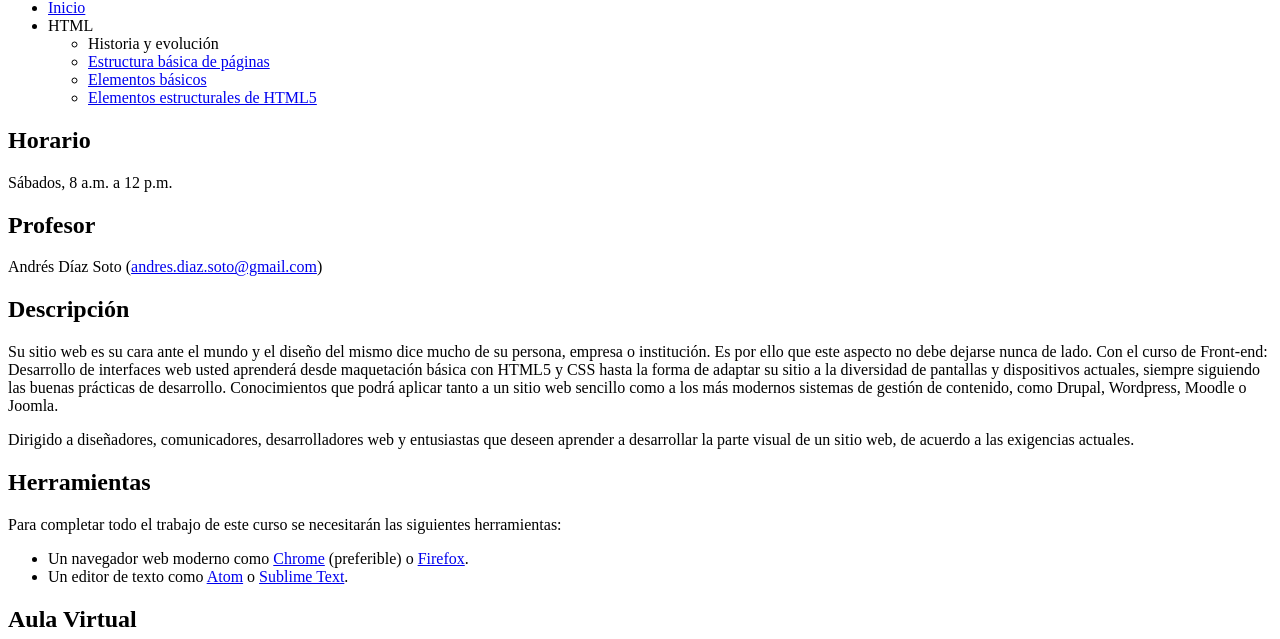
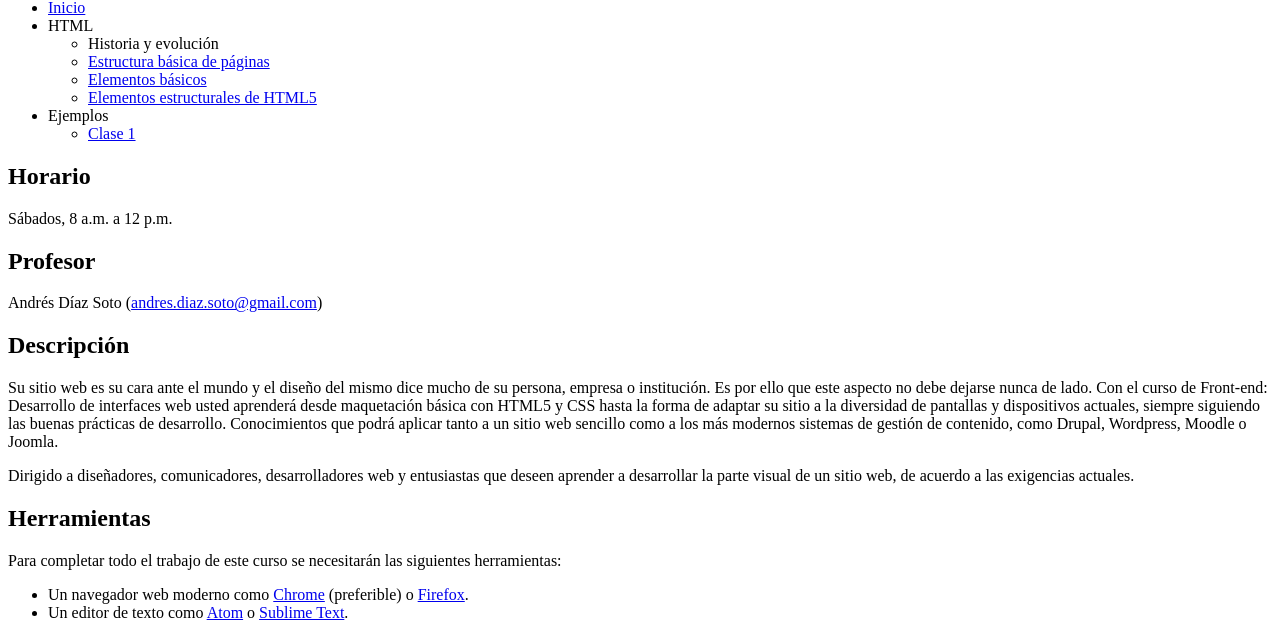
Before and after one commit to cienvaras/interfaces-web, a plain HTML site: page index.html in a window 1280 px wide. Shown: the part 128-767 px from the top of the page. Drawn offline with Linux system fonts and the light colour scheme.

Commit message:
Se agrega enlace a ejemplo.

```diff
--- a/index.html
+++ b/index.html
@@ -19,6 +19,11 @@
           <li><a href="/html/elementos.html">Elementos básicos</a></li>
           <li><a href="/html/estructura-html5.html">Elementos estructurales de HTML5</a></li>
         </ul>
+      </li>
+      <li>Ejemplos
+      <ul>
+        <li><a href="ejemplos/clase1">Clase 1</a></li>
+      </ul>
       </li>
     </ul>
   </nav>
```
